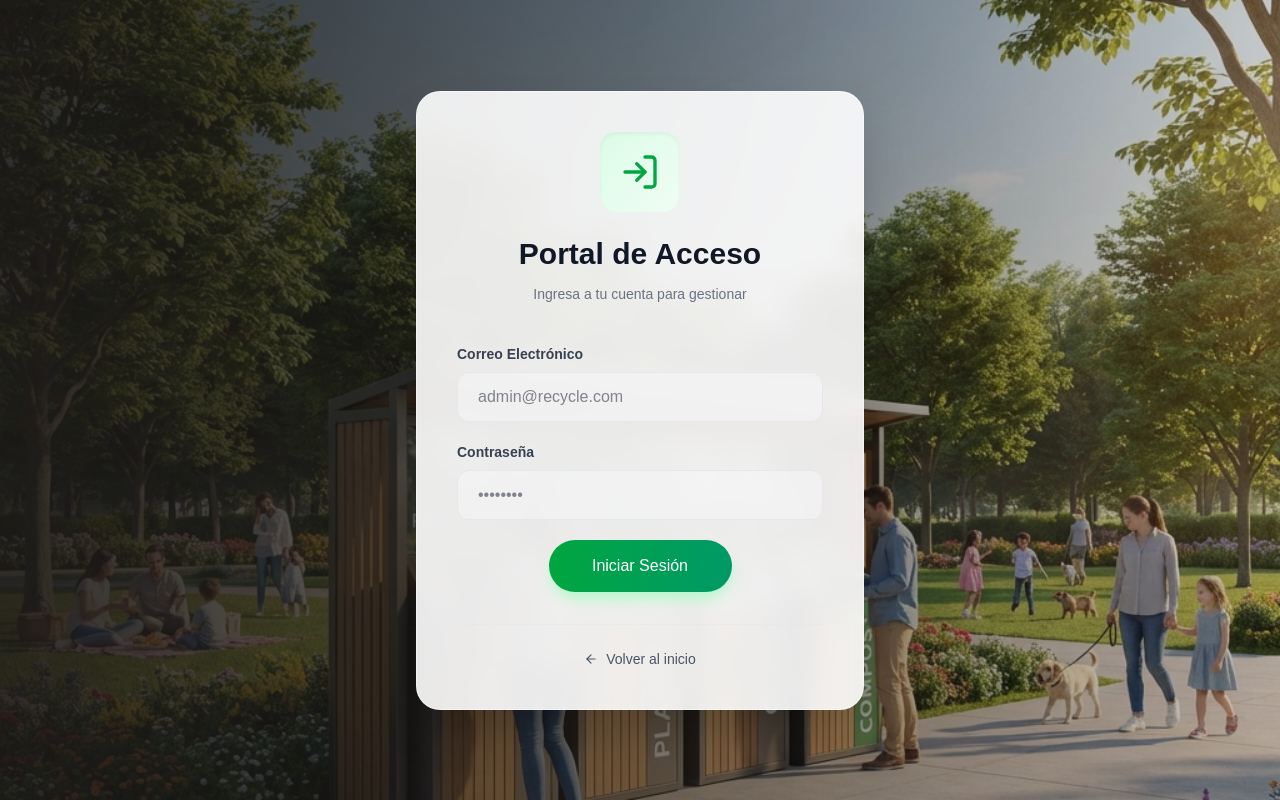
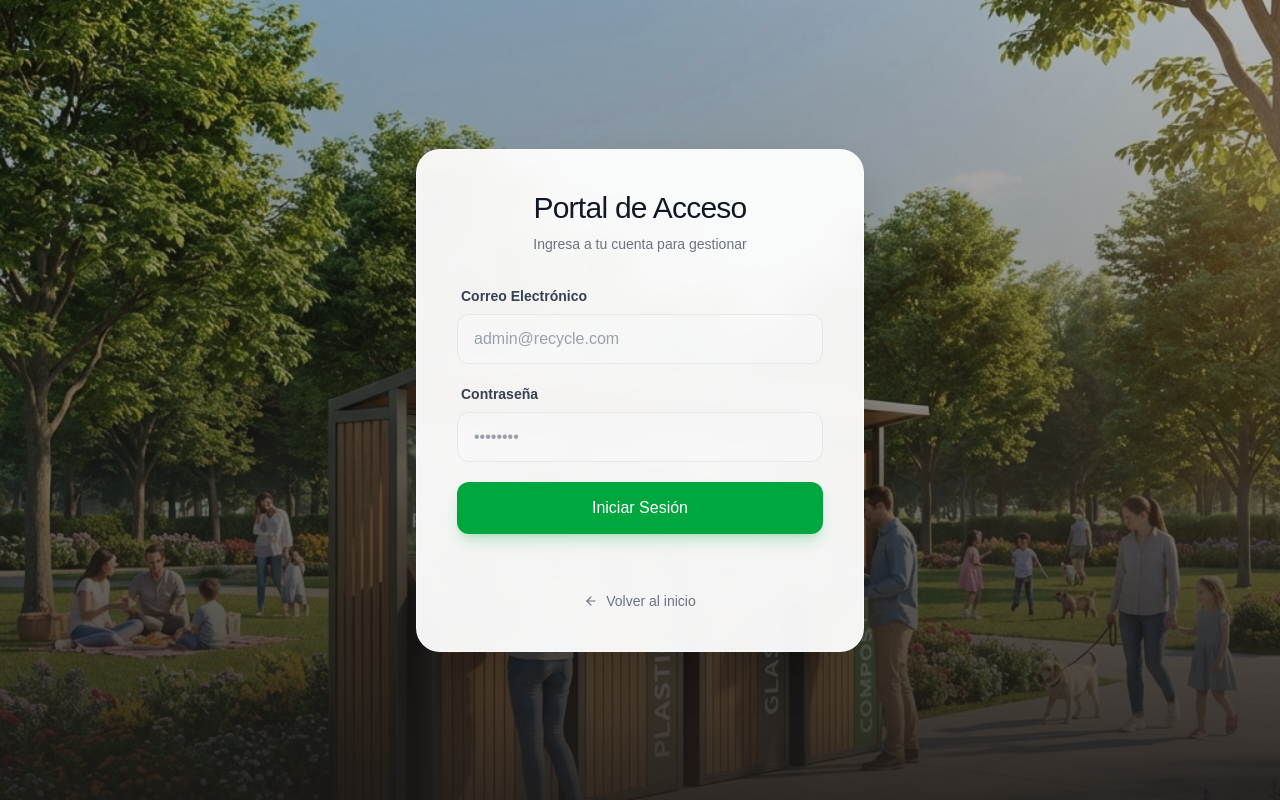
Before and after one commit to yKoutl/recycle-web, a React (Vite) app: page / in a window 1280 px wide. Both pictures are taken after a click on the button "Ingresar". Built offline with nearby package versions, Linux system fonts and the light colour scheme.

Commit message:
cambios de nose

```diff
--- a/src/views/auth/LoginView.jsx
+++ b/src/views/auth/LoginView.jsx
@@ -1,22 +1,19 @@
 import React, { useState, useEffect } from 'react';
 import { LogIn, XCircle, ArrowRight } from 'lucide-react';
-import Button from '../../components/shared/Button';
-
-// NOTA: Asegúrate de que estas rutas sean correctas o importa las imágenes arriba
-// import heroNature from '../../assets/hero_nature_v2.png';
+import Button from '../../components/shared/Button'; // Asumo que este botón acepta className
 
 const LoginView = ({ onLogin, onCancel, t }) => {
     const [email, setEmail] = useState('');
     const [password, setPassword] = useState('');
     const [error, setError] = useState('');
 
-    // 1. Configuración del Slider (Solo necesitamos ID e Imagen para el fondo)
+    // 1. Configuración del Slider
     const [currentSlide, setCurrentSlide] = useState(0);
 
     const slides = [
         {
             id: 0,
-            image: '/src/assets/hero_nature_v2.png', // O usa imports si prefieres
+            image: '/src/assets/hero_nature_v2.png',
         },
         {
             id: 1,
@@ -24,11 +21,11 @@ const LoginView = ({ onLogin, onCancel, t }) => {
         }
     ];
 
-    // 2. Auto-play (Efecto de rotación cada 10 segundos)
+    // 2. Auto-play
     useEffect(() => {
         const interval = setInterval(() => {
             setCurrentSlide((prev) => (prev === slides.length - 1 ? 0 : prev + 1));
-        }, 8000);
+        }, 10000);
         return () => clearInterval(interval);
     }, [slides.length]);
 
@@ -41,72 +38,100 @@ const LoginView = ({ onLogin, onCancel, t }) => {
         }
     };
 
+    // Estilos comunes para los inputs para mantener consistencia con App.js
+    const inputClasses = `
+        w-full px-4 py-3
+        rounded-xl outline-none
+        border border-gray-200 dark:border-gray-700
+        bg-gray-50/50 dark:bg-gray-800/50
+        text-gray-900 dark:text-white
+        placeholder-gray-400 dark:placeholder-gray-500
+        transition-all duration-500
+        focus:bg-white dark:focus:bg-gray-800
+        focus:border-green-500 dark:focus:border-green-400
+        focus:ring-4 focus:ring-green-100 dark:focus:ring-green-900/40
+    `;
+
     return (
         <div className="min-h-screen flex items-center justify-center p-4 relative overflow-hidden bg-stone-900 dark:bg-gray-950 transition-colors duration-500">
 
-            {/* --- 3. FONDO ANIMADO (SLIDER) --- */}
+            {/* --- FONDO ANIMADO --- */}
             {slides.map((slide, index) => (
                 <div
                     key={slide.id}
-                    className={`absolute inset-0 z-0 transition-opacity duration-1000 ${currentSlide === index ? 'opacity-100' : 'opacity-0'
-                        }`}
+                    className={`absolute inset-0 z-0 transition-opacity duration-2000 ${currentSlide === index ? 'opacity-100' : 'opacity-0'}`}
                 >
                     <img
                         src={slide.image}
                         alt="Background"
                         className="w-full h-full object-cover opacity-100 transition-opacity duration-500"
                     />
-                    {/* Overlay Gradiente Adaptativo */}
-                    <div className="absolute inset-0 bg-gradient-to-r from-stone-900/90 via-stone-900/60 to-stone-900/20 dark:from-gray-950/95 dark:via-gray-900/80 dark:to-gray-900/40" />
+                    {/* Overlay: Mantiene el estilo oscuro pero permite ver la imagen */}
+                    <div className="absolute inset-0 bg-gradient-to-t from-stone-900/90 via-stone-900/50 to-stone-900/30 dark:from-gray-950/90 dark:via-gray-900/50 dark:to-gray-900/30" />
                 </div>
             ))}
-            {/* ------------------------------- */}
 
-            {/* Login Card (z-10 para estar encima del fondo) */}
-            <div className="bg-white/90 dark:bg-gray-900/90 p-10 rounded-3xl shadow-2xl w-full max-w-md relative z-10 border border-white/50 dark:border-gray-800 backdrop-blur-md animate-in fade-in zoom-in duration-300">
-                <div className="text-center mb-10">
-                    <div className="inline-flex bg-gradient-to-br from-green-100 to-green-50 dark:from-green-900 dark:to-gray-800 p-5 rounded-2xl mb-6 text-green-600 dark:text-green-400 shadow-inner">
-                        <LogIn size={40} />
-                    </div>
-                    <h2 className="text-3xl font-bold text-gray-900 dark:text-white">{t.admin.portalTitle}</h2>
-                    <p className="text-gray-500 dark:text-gray-400 text-sm mt-3">{t.admin.portalSubtitle}</p>
+            {/* --- LOGIN CARD --- */}
+            <div className="bg-white/95 dark:bg-gray-900/90 p-8 md:p-10 rounded-3xl shadow-2xl w-full max-w-md relative z-10 border border-white/50 dark:border-gray-800 backdrop-blur-md animate-in fade-in zoom-in duration-500">
+
+                {/* Header Icon & Title */}
+                <div className="text-center mb-8">
+
+                    <h2 className="text-3xl text-gray-900 dark:text-white tracking-tight">{t.admin.portalTitle}</h2>
+                    <p className="text-gray-500 dark:text-gray-400 text-sm mt-2">{t.admin.portalSubtitle}</p>
                 </div>
 
+                {/* Error Message */}
                 {error && (
-                    <div className="bg-red-50 dark:bg-red-900/30 text-red-600 dark:text-red-400 p-4 rounded-xl text-sm mb-6 flex items-center gap-3 animate-in shake">
+                    <div className="bg-red-50 dark:bg-red-900/20 text-red-600 dark:text-red-400 p-4 rounded-xl text-sm mb-6 flex items-center gap-3 animate-in shake border border-red-100 dark:border-red-900/50">
                         <XCircle size={18} /> {error}
                     </div>
                 )}
 
+                {/* Form */}
                 <form onSubmit={handleSubmit} className="space-y-5">
                     <div>
-                        <label className="block text-sm font-bold text-gray-700 dark:text-gray-300 mb-2">{t.admin.emailLabel}</label>
+                        <label className="block text-sm font-semibold text-gray-700 dark:text-gray-300 mb-2 ml-1">
+                            {t.admin.emailLabel}
+                        </label>
                         <input
                             type="email"
                             value={email}
                             onChange={(e) => setEmail(e.target.value)}
-                            className="w-full px-5 py-3 border border-gray-200 dark:border-gray-700 rounded-xl focus:ring-3 focus:ring-green-300 dark:focus:ring-green-900/30 focus:border-green-500 dark:focus:border-green-500 outline-none transition-all bg-gray-50/50 dark:bg-gray-800/50 focus:bg-white dark:focus:bg-gray-800 text-gray-900 dark:text-white"
+                            className={inputClasses}
                             placeholder="admin@recycle.com"
                             required
                         />
                     </div>
                     <div>
-                        <label className="block text-sm font-bold text-gray-700 dark:text-gray-300 mb-2">{t.admin.passLabel}</label>
+                        <label className="block text-sm font-semibold text-gray-700 dark:text-gray-300 mb-2 ml-1">
+                            {t.admin.passLabel}
+                        </label>
                         <input
                             type="password"
                             value={password}
                             onChange={(e) => setPassword(e.target.value)}
-                            className="w-full px-5 py-3 border border-gray-200 dark:border-gray-700 rounded-xl focus:ring-3 focus:ring-green-300 dark:focus:ring-green-900/30 focus:border-green-500 dark:focus:border-green-500 outline-none transition-all bg-gray-50/50 dark:bg-gray-800/50 focus:bg-white dark:focus:bg-gray-800 text-gray-900 dark:text-white"
+                            className={inputClasses}
                             placeholder="••••••••"
                             required
                         />
                     </div>
-                    <Button type="submit" className="w-1/2 justify-center mx-auto py-3.5 text-md shadow-green-200 dark:shadow-none">
+
+                    {/* Botón con transición y colores ajustados */}
+                    <button
+                        type="submit"
+                        className="w-full flex items-center justify-center gap-2 py-3.5 px-4 mt-2 text-base font-medium text-white bg-green-600 hover:bg-green-700 dark:bg-green-600 dark:hover:bg-green-500 rounded-xl shadow-lg shadow-green-600/20 transition-all duration-300 transform active:scale-[0.98]"
+                    >
                         {t.admin.loginBtn}
-                    </Button>
+                    </button>
                 </form>
-                <div className="mt-8 text-start border-t border-gray-200/50 dark:border-gray-800 pt-6">
-                    <button onClick={onCancel} className="text-sm text-gray-600 dark:text-gray-300 hover:text-green-600 dark:hover:text-green-400 font-medium flex items-center justify-center gap-2 mx-auto transition-colors">
+
+                {/* Back Button */}
+                <div className="mt-8 text-center border-t border-gray-100 dark:border-gray-800 pt-6">
+                    <button
+                        onClick={onCancel}
+                        className="text-sm text-gray-500 dark:text-gray-400 hover:text-green-600 dark:hover:text-green-400 font-medium flex items-center justify-center gap-2 mx-auto transition-colors duration-300"
+                    >
                         <ArrowRight size={14} className="rotate-180" /> {t.admin.backBtn}
                     </button>
                 </div>
--- a/src/views/landing/Hero.jsx
+++ b/src/views/landing/Hero.jsx
@@ -78,23 +78,23 @@ const Hero = ({ onScrollToPrograms, t }) => {
                         key={currentSlide}
                         className="space-y-8 animate-in slide-in-from-left fade-in duration-700"
                     >
-                        <div className="inline-flex items-center gap-2 px-4 py-2 bg-white/10 backdrop-blur-md rounded-full text-[color:var(--text-secondary-day)] dark:text-[color:var(--text-primary)] text-sm font-semibold border border-white/10 shadow-lg hover:bg-white/20 transition-colors cursor-default">
+                        <div className="inline-flex items-center gap-2 px-4 py-2 bg-white/10 backdrop-blur-md rounded-full text-[color:var(--text-secondary-day)] dark:text-[color:var(--text-primary)] text-sm border border-white/10 shadow-lg hover:bg-white/20 transition-colors cursor-default">
                             <Globe size={16} /> <span>{t.hero.tag}</span>
                         </div>
 
-                        <h1 className="text-5xl lg:text-7xl font-bold leading-tight tracking-tight text-white dark:text-[color:var(--text-primary)]">
+                        <h1 className="text-5xl lg:text-6xl uppercase leading-tight tracking-tight text-white dark:text-[color:var(--text-primary)]">
                             {activeSlide.titlePart1} <span className="text-transparent bg-clip-text bg-[image:var(--gradient-primary)]">{activeSlide.titlePart2}</span>
                         </h1>
 
-                        <p className="text-xl text-gray-200 dark:text-[color:var(--text-secondary)] max-w-lg leading-relaxed font-medium">
+                        <p className="text-lg text-gray-200 dark:text-[color:var(--text-secondary)] max-w-lg leading-relaxed">
                             {activeSlide.subtitle}
                         </p>
 
                         <div className="flex flex-col sm:flex-row gap-4 pt-2">
-                            <Button onClick={onScrollToPrograms} className="h-14 px-8 text-lg shadow-xl shadow-green-900/20 bg-[image:var(--gradient-primary)] text-white border-none">
+                            <Button onClick={onScrollToPrograms} className="h-12 px-6 shadow-xl shadow-green-900/20 bg-[image:var(--gradient-primary)] text-white border-none">
                                 {t.hero.btnPrimary} <ArrowRight size={20} />
                             </Button>
-                            <Button variant="outline" onClick={() => document.getElementById('about').scrollIntoView({ behavior: 'smooth' })} className="h-14 px-8 text-lg bg-transparent border-white/30 text-white dark:text-[color:var(--text-primary)] dark:border-[color:var(--text-primary)] hover:bg-white/10 shadow-sm">
+                            <Button variant="outline" onClick={() => document.getElementById('about').scrollIntoView({ behavior: 'smooth' })} className="h-12 px-6 text-base bg-transparent border-white/30 text-white dark:text-[color:var(--text-primary)] dark:border-[color:var(--text-primary)] hover:bg-white/10 shadow-sm">
                                 {t.hero.btnSecondary}
                             </Button>
                         </div>
```
